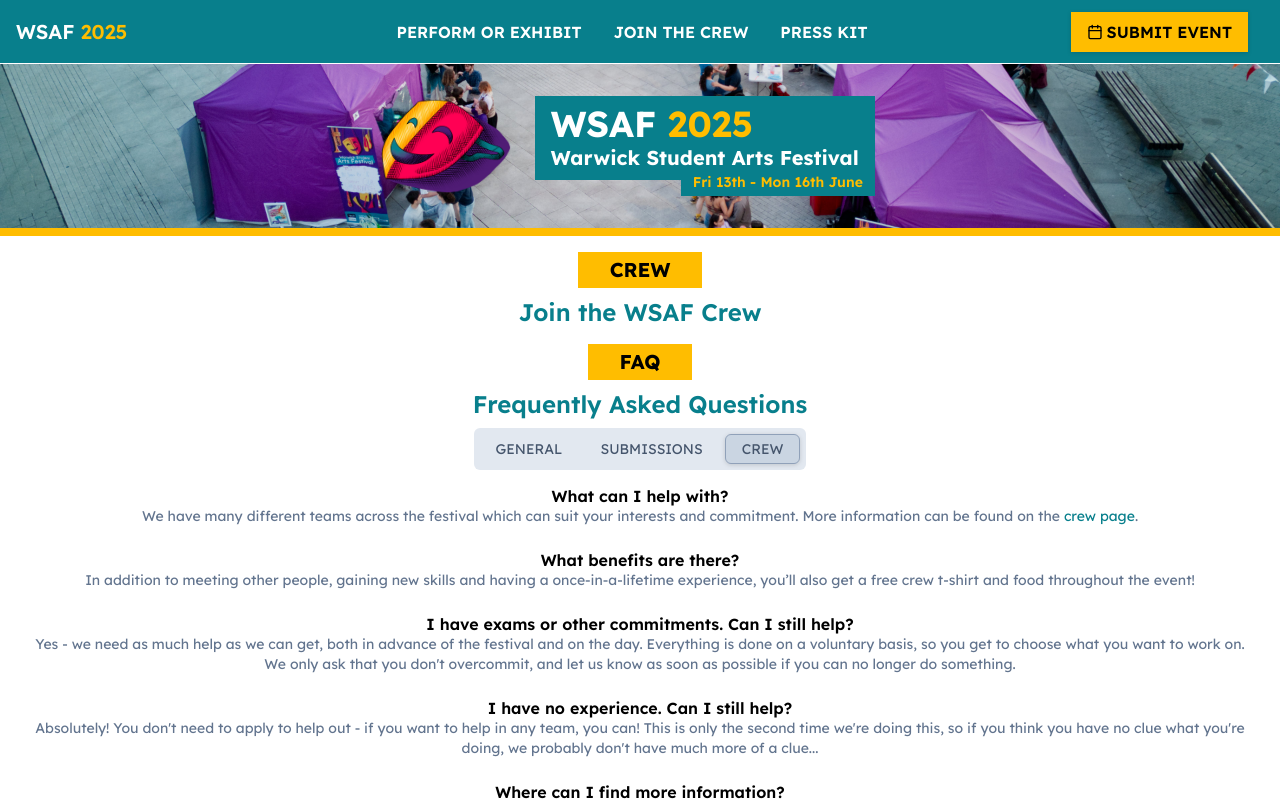
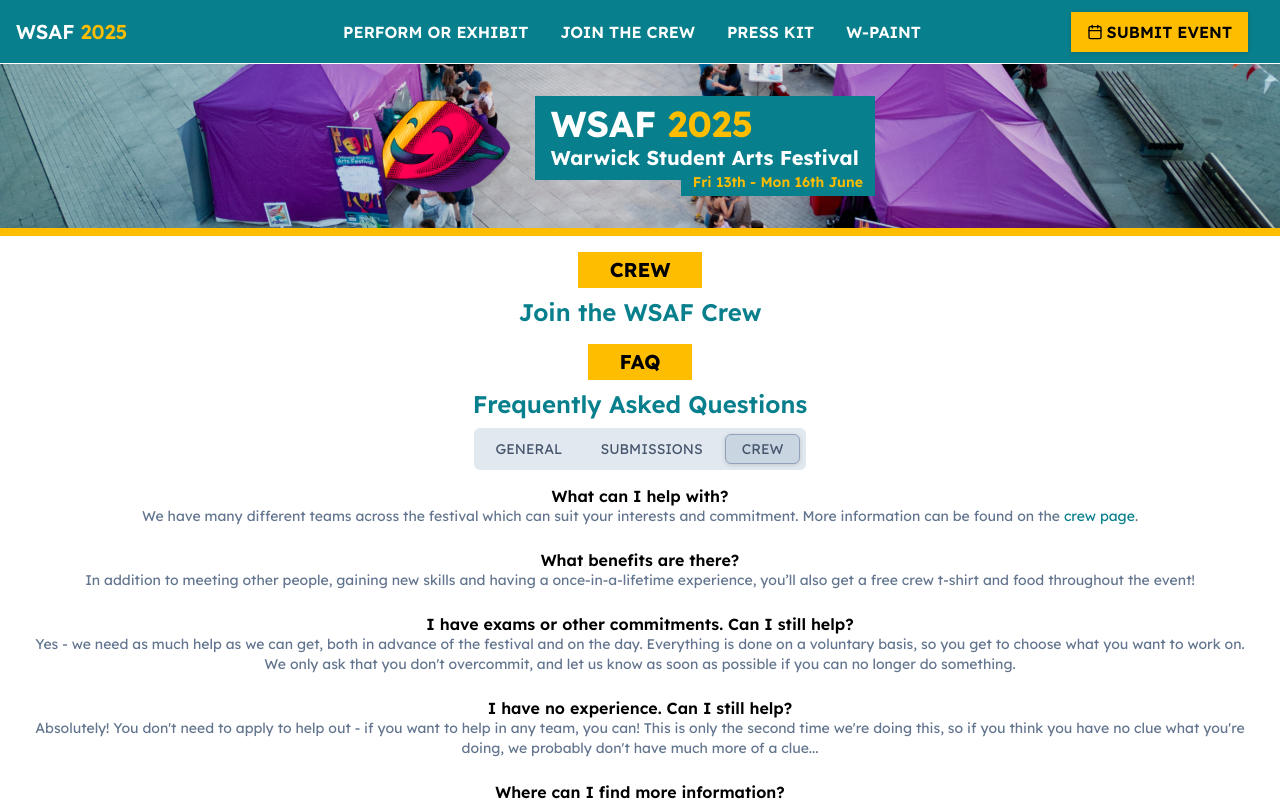
Before and after one commit to WarwickStudentArtsFestival/wsaf25-website, a Next.js app: page /crew in a window 1280 px wide. Shown: the top 801 px of the page. Built offline with nearby package versions, Linux system fonts and the light colour scheme.

Commit message:
add wpaint to nav

```diff
--- a/src/app/components/NavLinks.tsx
+++ b/src/app/components/NavLinks.tsx
@@ -22,6 +22,11 @@ export default function NavLinks({ onClick }: Props) {
           Press Kit
         </Link>
       </li>
+      <li>
+        <Link href="/wpaint" onClick={onClick}>
+          W-PAINT
+        </Link>
+      </li>
     </ul>
   );
 }
```
Also changed, not shown: src/app/wpaint/ActionButton.tsx (renamed from src/app/wart/ActionButton.tsx), src/app/wpaint/BrushSizePicker.tsx (renamed from src/app/wart/BrushSizePicker.tsx), src/app/wpaint/Canvas.tsx (renamed from src/app/wart/Canvas.tsx), src/app/wpaint/ColourPicker.tsx (renamed from src/app/wart/ColourPicker.tsx), src/app/wpaint/page.tsx (renamed from src/app/wart/page.tsx).
